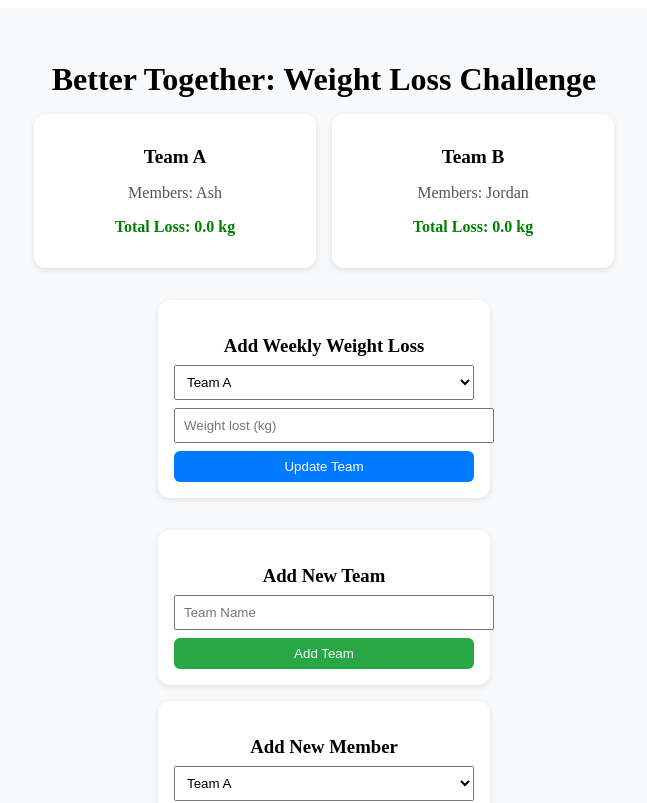
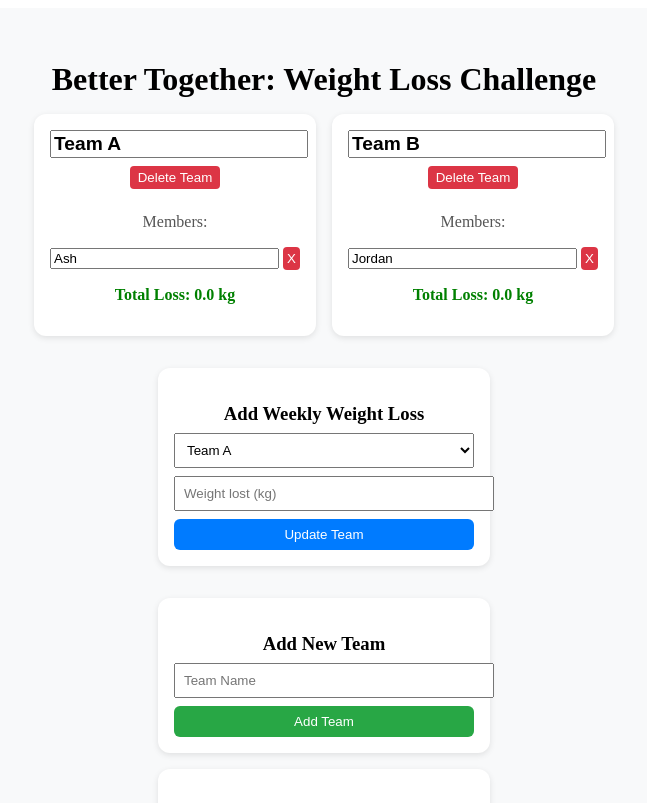
Before and after one commit to ashleyleahy/Shredify, a React (Vite) app: page / in a window 1280 px wide. Shown: the top 803 px of the page, without its empty margins (316-963 px from the left). Built offline with nearby package versions, Linux system fonts and the light colour scheme.

Commit message:
Update App.jsx

```diff
--- a/src/App.jsx
+++ b/src/App.jsx
@@ -5,13 +5,15 @@ export default function BetterTogetherApp() {
     { name: "Team A", members: ["Ash"], totalLoss: 0 },
     { name: "Team B", members: ["Jordan"], totalLoss: 0 }
   ]);
+
   const [newWeight, setNewWeight] = useState("");
   const [selectedTeam, setSelectedTeam] = useState(0);
+
   const [newTeamName, setNewTeamName] = useState("");
   const [newMemberName, setNewMemberName] = useState("");
   const [selectedTeamForMember, setSelectedTeamForMember] = useState(0);
 
-  // Add weekly weight loss
+  // Update weekly weight
   const updateLoss = () => {
     const updatedTeams = [...teams];
     updatedTeams[selectedTeam].totalLoss += parseFloat(newWeight) || 0;
@@ -21,84 +23,108 @@ export default function BetterTogetherApp() {
 
   // Add new team
   const addTeam = () => {
-    if (newTeamName.trim() === "") return;
+    if (!newTeamName.trim()) return;
     setTeams([...teams, { name: newTeamName.trim(), members: [], totalLoss: 0 }]);
     setNewTeamName("");
   };
 
-  // Add new member to selected team
+  // Add new member
   const addMember = () => {
-    if (newMemberName.trim() === "") return;
+    if (!newMemberName.trim()) return;
     const updatedTeams = [...teams];
     updatedTeams[selectedTeamForMember].members.push(newMemberName.trim());
     setTeams(updatedTeams);
     setNewMemberName("");
   };
 
+  // Delete team
+  const deleteTeam = (index) => {
+    const updatedTeams = teams.filter((_, i) => i !== index);
+    setTeams(updatedTeams);
+    if (selectedTeam >= updatedTeams.length) setSelectedTeam(updatedTeams.length - 1);
+    if (selectedTeamForMember >= updatedTeams.length) setSelectedTeamForMember(updatedTeams.length - 1);
+  };
+
+  // Delete member
+  const deleteMember = (teamIndex, memberIndex) => {
+    const updatedTeams = [...teams];
+    updatedTeams[teamIndex].members.splice(memberIndex, 1);
+    setTeams(updatedTeams);
+  };
+
+  // Edit team name
+  const editTeamName = (index, newName) => {
+    const updatedTeams = [...teams];
+    updatedTeams[index].name = newName;
+    setTeams(updatedTeams);
+  };
+
+  // Edit member name
+  const editMemberName = (teamIndex, memberIndex, newName) => {
+    const updatedTeams = [...teams];
+    updatedTeams[teamIndex].members[memberIndex] = newName;
+    setTeams(updatedTeams);
+  };
+
   return (
-    <div style={{ minHeight: '100vh', background: '#f8f9fa', padding: '2rem', textAlign: 'center' }}>
-      <h1 style={{ fontSize: '2rem', fontWeight: 'bold', marginBottom: '1rem' }}>
-        Better Together: Weight Loss Challenge
-      </h1>
+    <div style={{ minHeight: "100vh", background: "#f8f9fa", padding: "2rem", textAlign: "center" }}>
+      <h1 style={{ fontSize: "2rem", fontWeight: "bold", marginBottom: "1rem" }}>Better Together: Weight Loss Challenge</h1>
 
       {/* Teams Display */}
-      <div style={{ display: 'flex', justifyContent: 'center', flexWrap: 'wrap', gap: '1rem' }}>
-        {teams.map((team, index) => (
-          <div key={index} style={{ background: 'white', padding: '1rem', borderRadius: '12px', boxShadow: '0 2px 6px rgba(0,0,0,0.1)', width: '250px' }}>
-            <h2 style={{ fontSize: '1.2rem', fontWeight: '600' }}>{team.name}</h2>
-            <p style={{ color: '#555' }}>Members: {team.members.join(", ") || "No members yet"}</p>
-            <p style={{ color: 'green', fontWeight: 'bold' }}>Total Loss: {team.totalLoss.toFixed(1)} kg</p>
+      <div style={{ display: "flex", justifyContent: "center", flexWrap: "wrap", gap: "1rem" }}>
+        {teams.map((team, teamIndex) => (
+          <div key={teamIndex} style={{ background: "white", padding: "1rem", borderRadius: "12px", boxShadow: "0 2px 6px rgba(0,0,0,0.1)", width: "250px" }}>
+            <input
+              type="text"
+              value={team.name}
+              onChange={(e) => editTeamName(teamIndex, e.target.value)}
+              style={{ fontWeight: "600", fontSize: "1.2rem", width: "100%", marginBottom: "0.5rem" }}
+            />
+            <button onClick={() => deleteTeam(teamIndex)} style={{ background: "#dc3545", color: "white", padding: "0.25rem 0.5rem", border: "none", borderRadius: "4px", marginBottom: "0.5rem", cursor: "pointer" }}>Delete Team</button>
+            <p style={{ color: "#555" }}>Members:</p>
+            <ul style={{ listStyle: "none", padding: 0 }}>
+              {team.members.map((member, memberIndex) => (
+                <li key={memberIndex} style={{ display: "flex", justifyContent: "space-between", alignItems: "center", marginBottom: "0.25rem" }}>
+                  <input
+                    type="text"
+                    value={member}
+                    onChange={(e) => editMemberName(teamIndex, memberIndex, e.target.value)}
+                    style={{ flex: 1, marginRight: "0.25rem" }}
+                  />
+                  <button onClick={() => deleteMember(teamIndex, memberIndex)} style={{ background: "#dc3545", color: "white", border: "none", borderRadius: "4px", cursor: "pointer", padding: "0.25rem" }}>X</button>
+                </li>
+              ))}
+            </ul>
+            <p style={{ color: "green", fontWeight: "bold" }}>Total Loss: {team.totalLoss.toFixed(1)} kg</p>
           </div>
         ))}
       </div>
 
       {/* Add Weight */}
-      <div style={{ background: 'white', padding: '1rem', marginTop: '2rem', borderRadius: '12px', boxShadow: '0 2px 6px rgba(0,0,0,0.1)', maxWidth: '300px', margin: '2rem auto' }}>
-        <h3 style={{ fontWeight: '600', marginBottom: '0.5rem' }}>Add Weekly Weight Loss</h3>
-        <select value={selectedTeam} onChange={(e) => setSelectedTeam(parseInt(e.target.value))} style={{ width: '100%', padding: '0.5rem', marginBottom: '0.5rem' }}>
-          {teams.map((team, index) => (
-            <option key={index} value={index}>{team.name}</option>
-          ))}
+      <div style={{ background: "white", padding: "1rem", marginTop: "2rem", borderRadius: "12px", boxShadow: "0 2px 6px rgba(0,0,0,0.1)", maxWidth: "300px", margin: "2rem auto" }}>
+        <h3 style={{ fontWeight: "600", marginBottom: "0.5rem" }}>Add Weekly Weight Loss</h3>
+        <select value={selectedTeam} onChange={(e) => setSelectedTeam(parseInt(e.target.value))} style={{ width: "100%", padding: "0.5rem", marginBottom: "0.5rem" }}>
+          {teams.map((team, index) => <option key={index} value={index}>{team.name}</option>)}
         </select>
-        <input
-          type="number"
-          placeholder="Weight lost (kg)"
-          value={newWeight}
-          onChange={(e) => setNewWeight(e.target.value)}
-          style={{ width: '100%', padding: '0.5rem', marginBottom: '0.5rem' }}
-        />
-        <button onClick={updateLoss} style={{ width: '100%', background: '#007bff', color: 'white', padding: '0.5rem', border: 'none', borderRadius: '6px', cursor: 'pointer' }}>Update Team</button>
+        <input type="number" placeholder="Weight lost (kg)" value={newWeight} onChange={(e) => setNewWeight(e.target.value)} style={{ width: "100%", padding: "0.5rem", marginBottom: "0.5rem" }} />
+        <button onClick={updateLoss} style={{ width: "100%", background: "#007bff", color: "white", padding: "0.5rem", border: "none", borderRadius: "6px", cursor: "pointer" }}>Update Team</button>
       </div>
 
       {/* Add New Team */}
-      <div style={{ background: 'white', padding: '1rem', marginTop: '1rem', borderRadius: '12px', boxShadow: '0 2px 6px rgba(0,0,0,0.1)', maxWidth: '300px', margin: '1rem auto' }}>
-        <h3 style={{ fontWeight: '600', marginBottom: '0.5rem' }}>Add New Team</h3>
-        <input
-          type="text"
-          placeholder="Team Name"
-          value={newTeamName}
-          onChange={(e) => setNewTeamName(e.target.value)}
-          style={{ width: '100%', padding: '0.5rem', marginBottom: '0.5rem' }}
-        />
-        <button onClick={addTeam} style={{ width: '100%', background: '#28a745', color: 'white', padding: '0.5rem', border: 'none', borderRadius: '6px', cursor: 'pointer' }}>Add Team</button>
+      <div style={{ background: "white", padding: "1rem", marginTop: "1rem", borderRadius: "12px", boxShadow: "0 2px 6px rgba(0,0,0,0.1)", maxWidth: "300px", margin: "1rem auto" }}>
+        <h3 style={{ fontWeight: "600", marginBottom: "0.5rem" }}>Add New Team</h3>
+        <input type="text" placeholder="Team Name" value={newTeamName} onChange={(e) => setNewTeamName(e.target.value)} style={{ width: "100%", padding: "0.5rem", marginBottom: "0.5rem" }} />
+        <button onClick={addTeam} style={{ width: "100%", background: "#28a745", color: "white", padding: "0.5rem", border: "none", borderRadius: "6px", cursor: "pointer" }}>Add Team</button>
       </div>
 
       {/* Add New Member */}
-      <div style={{ background: 'white', padding: '1rem', marginTop: '1rem', borderRadius: '12px', boxShadow: '0 2px 6px rgba(0,0,0,0.1)', maxWidth: '300px', margin: '1rem auto' }}>
-        <h3 style={{ fontWeight: '600', marginBottom: '0.5rem' }}>Add New Member</h3>
-        <select value={selectedTeamForMember} onChange={(e) => setSelectedTeamForMember(parseInt(e.target.value))} style={{ width: '100%', padding: '0.5rem', marginBottom: '0.5rem' }}>
-          {teams.map((team, index) => (
-            <option key={index} value={index}>{team.name}</option>
-          ))}
+      <div style={{ background: "white", padding: "1rem", marginTop: "1rem", borderRadius: "12px", boxShadow: "0 2px 6px rgba(0,0,0,0.1)", maxWidth: "300px", margin: "1rem auto" }}>
+        <h3 style={{ fontWeight: "600", marginBottom: "0.5rem" }}>Add New Member</h3>
+        <select value={selectedTeamForMember} onChange={(e) => setSelectedTeamForMember(parseInt(e.target.value))} style={{ width: "100%", padding: "0.5rem", marginBottom: "0.5rem" }}>
+          {teams.map((team, index) => <option key={index} value={index}>{team.name}</option>)}
         </select>
-        <input
-          type="text"
-          placeholder="Member Name"
-          value={newMemberName}
-          onChange={(e) => setNewMemberName(e.target.value)}
-          style={{ width: '100%', padding: '0.5rem', marginBottom: '0.5rem' }}
-        />
-        <button onClick={addMember} style={{ width: '100%', background: '#ffc107', color: 'white', padding: '0.5rem', border: 'none', borderRadius: '6px', cursor: 'pointer' }}>Add Member</button>
+        <input type="text" placeholder="Member Name" value={newMemberName} onChange={(e) => setNewMemberName(e.target.value)} style={{ width: "100%", padding: "0.5rem", marginBottom: "0.5rem" }} />
+        <button onClick={addMember} style={{ width: "100%", background: "#ffc107", color: "white", padding: "0.5rem", border: "none", borderRadius: "6px", cursor: "pointer" }}>Add Member</button>
       </div>
     </div>
   );
```
